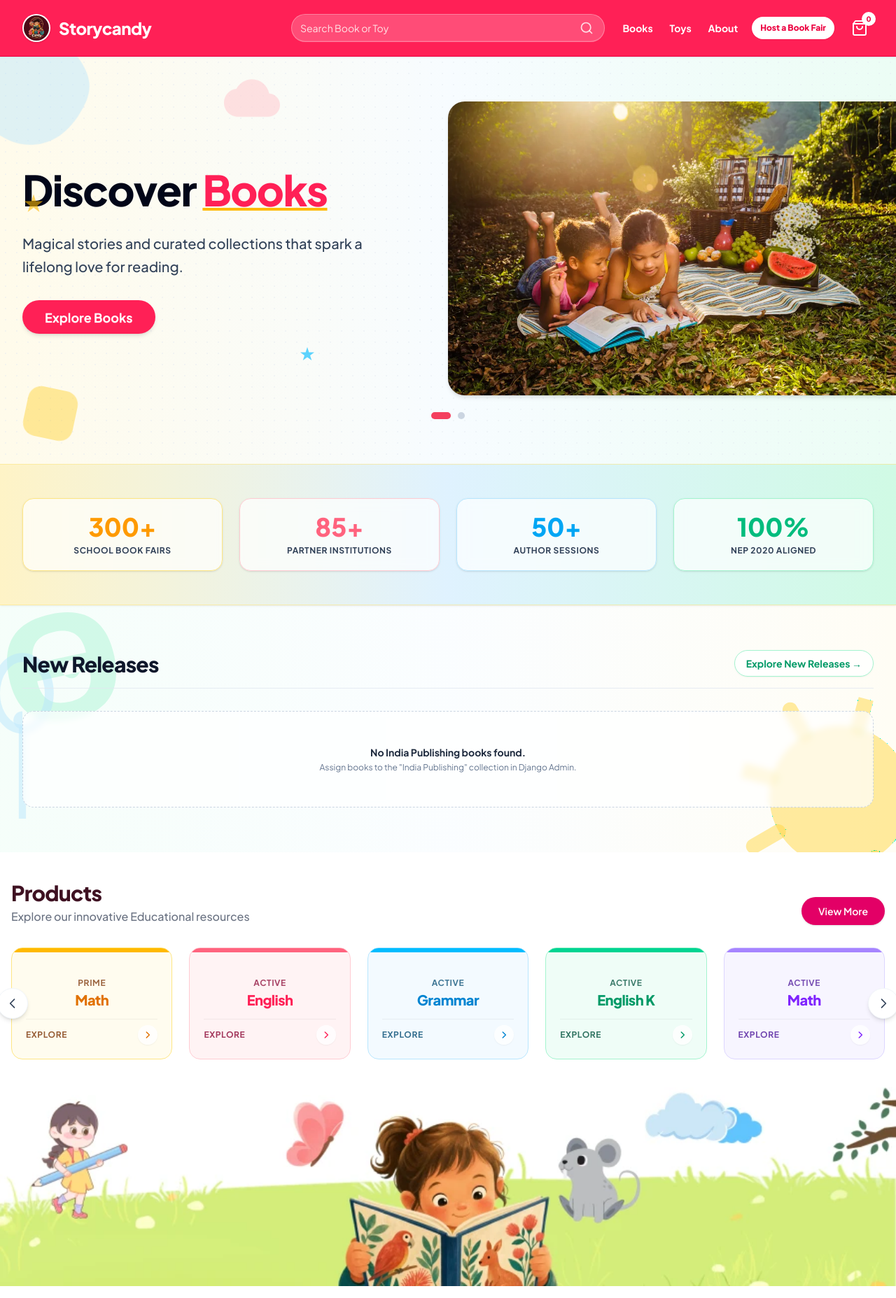
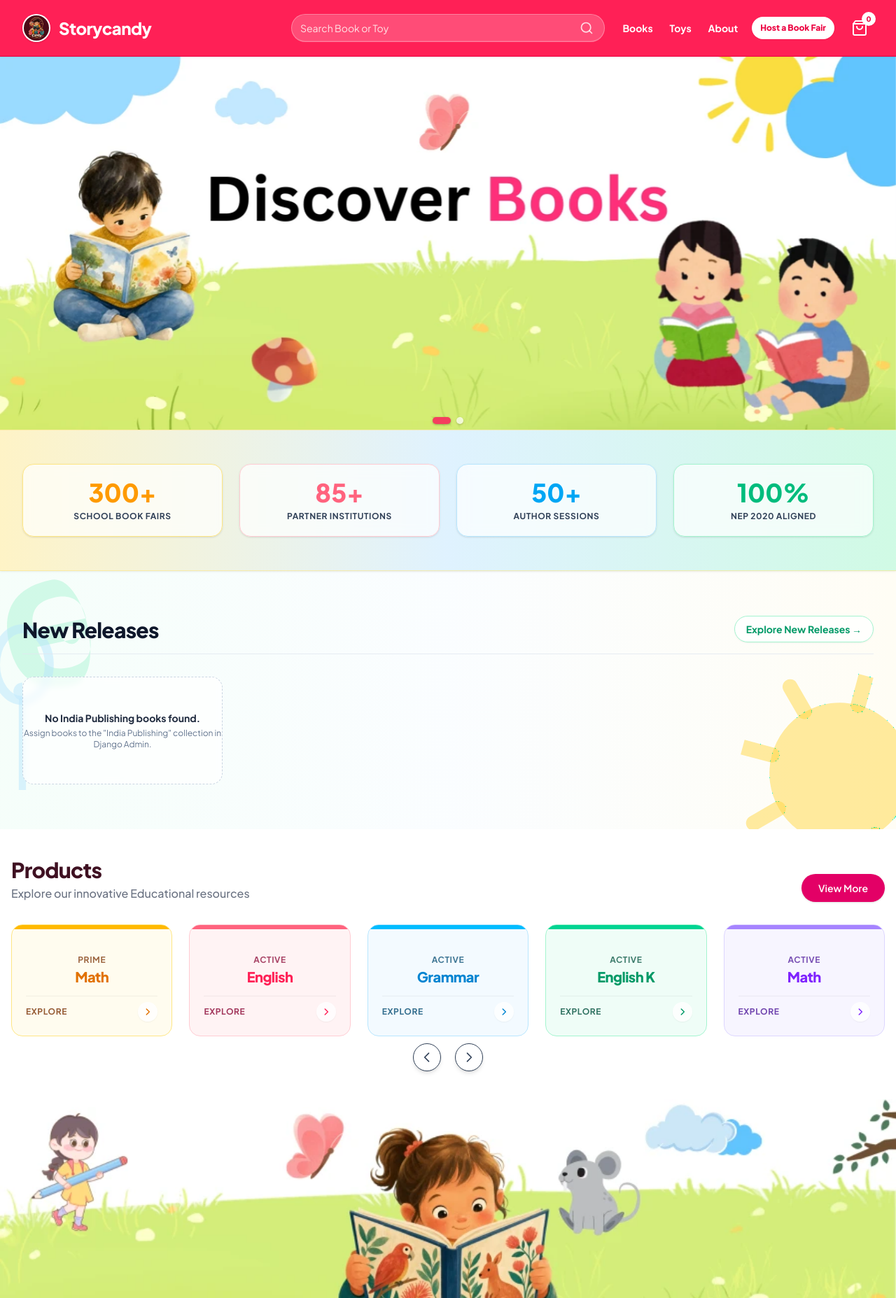
Before and after one commit to storycandy/storycandy-ecom-django, a Django app: page / in a window 1280 px wide. Shown: the top 1855 px of the page at 70% size. Run offline with Django 5.2, Linux system fonts and the light colour scheme; data that the repository does not hold is empty; parts of the project's set-up code (start-up, migrations or seed data) failed here and were passed over; some libraries are stand-ins or nearby versions.

Commit message:
Add UI changes for hero

```diff
--- a/store/templates/home.html
+++ b/store/templates/home.html
@@ -8,147 +8,49 @@
 <!-- Include Swiper CSS in <head> or above hero -->
 <link rel="stylesheet" href="https://cdn.jsdelivr.net/npm/swiper@11/swiper-bundle.min.css" />
 
-<!-- ==================== HERO SLIDER SECTION ==================== -->
-<section class="relative py-12 lg:py-16 overflow-hidden min-h-[480px] sm:min-h-[520px] flex flex-col justify-center bg-gradient-to-r from-amber-50 via-rose-50/50 via-sky-50/50 to-emerald-50">
-
-    <!-- Subtle Background Grid Pattern for Extra Texture -->
-    <div class="absolute inset-0 bg-[radial-gradient(#e2e8f0_1px,transparent_1px)] [background-size:16px_16px] opacity-40 pointer-events-none"></div>
-
-    <!-- Playful Background Vector Shapes (Left Side Desktop Enhancements) -->
-
-    <!-- Top-Left Blob -->
-    <div class="absolute -top-12 -left-12 sm:-top-16 sm:-left-16 w-40 h-40 sm:w-56 sm:h-56 text-sky-200/50 opacity-90 transform -rotate-12 pointer-events-none z-10">
-        <svg viewBox="0 0 200 200" xmlns="http://www.w3.org/2000/svg">
-            <path fill="currentColor" d="M38.8,-60.1C49.9,-53.4,58.3,-41.8,64.2,-29.1C70,-16.5,73.4,-2.8,70.8,9.7C68.1,22.2,59.4,33.5,49.5,43.2C39.6,52.9,28.5,60.9,15.7,65.2C2.9,69.5,-11.7,70,-25.1,65.5C-38.5,61.1,-50.8,51.6,-61.1,39.9C-71.5,28.2,-80,-1.1,-75.7,-26.6C-71.3,-52.1,-54,-73.7,-35.6,-78.3C-17.1,-82.9,2.4,-70.5,13.2,-63.9C24,-57.3,38.8,-60.1,38.8,-60.1Z" transform="translate(100 100)" />
-        </svg>
-    </div>
-
-    <!-- Floating Playful Cloud (Top-Left Accent) -->
-    <div class="hidden lg:block absolute top-8 left-1/4 w-20 h-20 text-rose-200/60 pointer-events-none z-10 animate-bounce" style="animation-duration: 4s;">
-        <svg viewBox="0 0 24 24" fill="currentColor">
-            <path d="M19.35 10.04C18.67 6.59 15.64 4 12 4 9.11 4 6.6 5.64 5.35 8.04 2.34 8.36 0 10.91 0 14c0 3.31 2.69 6 6 6h13c2.76 0 5-2.24 5-5 0-2.64-2.05-4.78-4.65-4.96z"/>
-        </svg>
-    </div>
-
-    <!-- Sparkling Stars (Left Side) -->
-    <div class="hidden lg:block absolute top-1/3 left-8 text-amber-400 opacity-80 pointer-events-none z-10 animate-pulse">
-        <svg class="w-8 h-8" fill="currentColor" viewBox="0 0 24 24">
-            <path d="M12 2l2.4 7.4H22l-6 4.6 2.3 7-6.3-4.6-6.3 4.6 2.3-7-6-4.6h7.6z"/>
-        </svg>
-    </div>
-
-    <div class="hidden lg:block absolute bottom-1/4 left-1/3 text-sky-400 opacity-70 pointer-events-none z-10 animate-pulse" style="animation-delay: 1s;">
-        <svg class="w-6 h-6" fill="currentColor" viewBox="0 0 24 24">
-            <path d="M12 2l2.4 7.4H22l-6 4.6 2.3 7-6.3-4.6-6.3 4.6 2.3-7-6-4.6h7.6z"/>
-        </svg>
-    </div>
-
-    <!-- Bottom Left Square Shape -->
-    <div class="absolute bottom-6 left-6 w-24 h-24 text-amber-300/50 opacity-90 transform rotate-12 pointer-events-none z-10">
-        <svg viewBox="0 0 200 200" xmlns="http://www.w3.org/2000/svg">
-            <rect fill="currentColor" x="25" y="25" width="150" height="150" rx="40" ry="40" />
-        </svg>
-    </div>
+<!-- ==================== HERO SLIDER SECTION (FULL WIDTH) ==================== -->
+<section class="relative w-full p-0 m-0 overflow-hidden bg-slate-50">
 
     <!-- Swiper Container -->
-    <div class="swiper heroSwiper w-full relative">
+    <div class="swiper heroSwiper w-full">
         <div class="swiper-wrapper">
 
             <!-- ==================== SLIDE 1: DISCOVER BOOKS ==================== -->
             <div class="swiper-slide">
-                <div class="relative min-h-[360px] sm:min-h-[420px] flex items-center">
+                <a href="{% url 'book_list' %}" class="block w-full">
+                    <!-- Desktop Banner Image -->
+                    <img src="{% static 'images/discover-books-desktop.webp' %}"
+                         alt="Discover Books"
+                         class="w-full h-auto hidden md:block object-cover block" />
 
-                    <!-- Right Side Image (Desktop) -->
-                    <div class="absolute inset-0 z-0 pointer-events-none hidden lg:block">
-                        <img src="{% static 'images/hero-bg.webp' %}"
-                             alt="Children enjoying books"
-                             class="w-1/2 h-full object-cover object-left ml-auto rounded-l-3xl shadow-md" />
+                    <!-- Mobile Banner Image -->
+                    <img src="{% static 'images/discover-books-mobile.webp' %}"
+                         alt="Discover Books"
+                         class="w-full h-auto md:hidden object-cover block" />
+                </a>
             </div>
 
-                    <!-- Background Cover (Mobile) -->
-                    <div class="absolute inset-0 z-0 pointer-events-none lg:hidden">
-                        <img src="{% static 'images/hero-bg.webp' %}"
-                             alt="Children enjoying books"
-                             class="w-full h-full object-cover object-left" />
-                        <div class="absolute inset-0 bg-gradient-to-t from-white/95 via-white/80 to-white/40"></div>
-                    </div>
+            <!-- ==================== SLIDE 2: DISCOVER TOYS ==================== -->
+            <div class="swiper-slide">
+                <a href="{% url 'book_list' %}" class="block w-full">
+                    <!-- Desktop Banner Image -->
+                    <img src="{% static 'images/discover-toys-desktop.webp' %}"
+                         alt="Discover Toys"
+                         class="w-full h-auto hidden md:block object-cover block" />
 
-                    <!-- Slide Content -->
-                    <div class="max-w-7xl mx-auto px-4 sm:px-6 lg:px-8 relative z-10 w-full">
-                        <div class="max-w-xl text-center lg:text-left space-y-4 sm:space-y-6 sm:pr-8">
-
-                            <!-- Main Direct Heading -->
-                            <h1 class="text-4xl sm:text-6xl font-black text-slate-950 tracking-tight leading-tight">
-                                Discover <span class="text-rose-500 underline decoration-amber-400 decoration-4">Books</span>
-                            </h1>
-
-                            <!-- Short Subtitle -->
-                            <p class="text-base sm:text-xl text-slate-700 font-medium leading-relaxed">
-                                Magical stories and curated collections that spark a lifelong love for reading.
-                            </p>
-
-                            <!-- Single CTA Button -->
-                            <div class="pt-2 flex justify-center lg:justify-start">
-                                <a href="{% url 'book_list' %}" class="btn bg-rose-500 hover:bg-rose-600 text-white border-none btn-md sm:btn-lg rounded-full px-8 shadow-md hover:shadow-lg transition-all duration-300 font-bold">
-                                    Explore Books
+                    <!-- Mobile Banner Image -->
+                    <img src="{% static 'images/discover-toys-mobile.webp' %}"
+                         alt="Discover Toys"
+                         class="w-full h-auto md:hidden object-cover block" />
                 </a>
             </div>
 
         </div>
-                    </div>
-                </div>
+
+        <!-- Pagination Dots Overlayed at Bottom -->
+        <div class="swiper-pagination !bottom-4 z-20 flex justify-center"></div>
     </div>
 
-            <!-- ==================== SLIDE 2: DISCOVER TOYS ==================== -->
-            <div class="swiper-slide">
-                <div class="relative min-h-[360px] sm:min-h-[420px] flex items-center">
-
-                    <!-- Right Side Image (Desktop) -->
-                    <div class="absolute inset-0 z-0 pointer-events-none hidden lg:block">
-                        <img src="{% static 'images/hero-bg.webp' %}"
-                             alt="Children playing with toys"
-                             class="w-1/2 h-full object-cover object-left ml-auto rounded-l-3xl shadow-md" />
-                    </div>
-
-                    <!-- Background Cover (Mobile) -->
-                    <div class="absolute inset-0 z-0 pointer-events-none lg:hidden">
-                        <img src="{% static 'images/hero-bg.webp' %}"
-                             alt="Children playing with toys"
-                             class="w-full h-full object-cover object-left" />
-                        <div class="absolute inset-0 bg-gradient-to-t from-white/95 via-white/80 to-white/40"></div>
-                    </div>
-
-                    <!-- Slide Content -->
-                    <div class="max-w-7xl mx-auto px-4 sm:px-6 lg:px-8 relative z-10 w-full">
-                        <div class="max-w-xl text-center lg:text-left space-y-4 sm:space-y-6 sm:pr-8">
-
-                            <!-- Main Direct Heading -->
-                            <h1 class="text-4xl sm:text-6xl font-black text-slate-950 tracking-tight leading-tight">
-                                Discover <span class="text-teal-500 underline decoration-amber-400 decoration-4">Toys</span>
-                            </h1>
-
-                            <!-- Short Subtitle -->
-                            <p class="text-base sm:text-xl text-slate-700 font-medium leading-relaxed">
-                                Playful, educational, and creative toys designed to spark imagination and curiosity.
-                            </p>
-
-                            <!-- Single CTA Button -->
-                            <div class="pt-2 flex justify-center lg:justify-start">
-                                <a href="{% url 'book_list' %}" class="btn bg-teal-500 hover:bg-teal-600 text-white border-none btn-md sm:btn-lg rounded-full px-8 shadow-md hover:shadow-lg transition-all duration-300 font-bold">
-                                    Explore Toys
-                                </a>
-                            </div>
-
-                        </div>
-                    </div>
-                </div>
-            </div>
-
-        </div>
-
-        <!-- Custom Pagination Dots Container -->
-        <div class="swiper-pagination !relative !bottom-0 mt-6 z-20 flex justify-center"></div>
-    </div>
 </section>
 
 <!-- Custom Bullet Styling -->
@@ -156,15 +58,17 @@
     .heroSwiper .swiper-pagination-bullet {
         width: 10px;
         height: 10px;
-        background-color: #cbd5e1;
-        opacity: 1;
+        background-color: #ffffff;
+        opacity: 0.7;
         transition: all 0.3s ease;
-        margin: 0 5px !important;
+        margin: 0 4px !important;
+        box-shadow: 0 1px 3px rgba(0,0,0,0.3);
     }
     .heroSwiper .swiper-pagination-bullet-active {
-        width: 28px;
+        width: 26px;
+        opacity: 1;
         border-radius: 9999px;
-        background-color: #f43f5e; /* Rose accent */
+        background-color: #f43f5e; /* Active accent color */
     }
 </style>
 
@@ -177,7 +81,7 @@
         const heroSwiper = new Swiper('.heroSwiper', {
             loop: true,
             autoplay: {
-                delay: 4500,
+                delay: 4000,
                 disableOnInteraction: false,
             },
             pagination: {
@@ -224,7 +128,7 @@
     <!-- Top Left: Elephant Shape (Emerald) -->
     <div class="absolute -top-10 -left-10 w-48 h-48 sm:w-64 sm:h-64 text-emerald-200/50 opacity-90 transform -rotate-12 pointer-events-none">
         <svg viewBox="0 0 200 200" xmlns="http://www.w3.org/2000/svg">
-            <path fill="currentColor" d="M100 40 C 60 40, 40 60, 40 100 C 40 140, 60 160, 100 160 C 140 160, 160 140, 160 100 C 160 60, 140 40, 100 40 Z M 100 60 C 120 60, 130 70, 130 90 L 70 90 C 70 70, 80 60, 100 60 Z M 100 110 L 130 110 C 130 130, 120 140, 100 140 C 80 140, 70 130, 70 110 Z M 110 95 C 115 95, 120 100, 120 105 C 120 110, 115 115, 110 115 C 105 115, 100 110, 100 105 C 100 100, 105 95, 110 95 Z"/>
+            <path fill="currentColor" d="M100 40 C 60 40, 40 60, 40 100 C 40 140, 60 160, 100 160 C 140 160, 140 40, 100 40 Z M 100 60 C 120 60, 130 70, 130 90 L 70 90 C 70 70, 80 60, 100 60 Z M 100 110 L 130 110 C 130 130, 120 140, 100 140 C 80 140, 70 130, 70 110 Z M 110 95 C 115 95, 120 100, 120 105 C 120 110, 115 115, 110 115 C 105 115, 100 110, 100 105 C 100 100, 105 95, 110 95 Z"/>
         </svg>
     </div>
 
@@ -246,6 +150,7 @@
     </div>
 
     <div class="max-w-7xl mx-auto px-4 sm:px-6 lg:px-8 relative z-10">
+        <!-- Section Header -->
         <div class="flex flex-col sm:flex-row justify-between items-start sm:items-end mb-8 gap-4 border-b border-slate-200/80 pb-4 relative z-10">
             <div>
                 <h2 class="text-2xl sm:text-3xl font-extrabold text-slate-900 tracking-tight">New Releases</h2>
@@ -255,21 +160,98 @@
             </a>
         </div>
 
-        <div class="grid grid-cols-2 sm:grid-cols-3 lg:grid-cols-4 gap-6 relative z-10">
+        <!-- Universal Swiper Carousel (Desktop & Mobile) -->
+        <div class="relative z-10">
+            <div class="swiper newReleasesSwiper">
+                <div class="swiper-wrapper">
                     {% for book in india_publishing_books %}
+                        <div class="swiper-slide h-auto">
                             {% include 'partials/_book_card.html' with book=book %}
+                        </div>
                     {% empty %}
-                <div class="col-span-full text-center py-12 bg-white/70 backdrop-blur-xs rounded-2xl border border-dashed border-slate-300 relative z-10">
+                        <div class="swiper-slide w-full">
+                            <div class="text-center py-12 bg-white/70 backdrop-blur-xs rounded-2xl border border-dashed border-slate-300">
                                 <p class="text-slate-800 font-bold text-sm">No India Publishing books found.</p>
                                 <p class="text-xs text-slate-500 mt-1">Assign books to the "India Publishing" collection in Django Admin.</p>
                             </div>
+                        </div>
                     {% endfor %}
+                </div>
+
+                <!-- Pagination Dots (Positioned further down below the cards) -->
+                <div class="swiper-pagination !relative !bottom-0 mt-8 flex justify-center"></div>
+            </div>
         </div>
     </div>
 </section>
 
-<!-- 1. ADD SWIPER CSS IN YOUR <head> OR AT THE TOP -->
+<!-- Shared Pagination Dot Styling (Matching Hero Navigation) -->
+<style>
+    .newReleasesSwiper .swiper-pagination-bullet {
+        width: 10px;
+        height: 10px;
+        background-color: #cbd5e1;
+        opacity: 1;
+        transition: all 0.3s ease;
+        margin: 0 4px !important;
+    }
+    .newReleasesSwiper .swiper-pagination-bullet-active {
+        width: 26px;
+        border-radius: 9999px;
+        background-color: #059669; /* Emerald accent for this section */
+    }
+</style>
+
+<!-- Swiper Initialization Script -->
+<script>
+    document.addEventListener('DOMContentLoaded', function () {
+        const newReleasesSwiper = new Swiper('.newReleasesSwiper', {
+            slidesPerView: 2,
+            spaceBetween: 16,
+            pagination: {
+                el: '.newReleasesSwiper .swiper-pagination',
+                clickable: true,
+            },
+            breakpoints: {
+                640: {
+                    slidesPerView: 3,
+                    spaceBetween: 20,
+                },
+                1024: {
+                    slidesPerView: 4,
+                    spaceBetween: 24,
+                }
+            }
+        });
+    });
+</script>
+
+<!-- 1. SWIPER CSS -->
 <link rel="stylesheet" href="https://cdn.jsdelivr.net/npm/swiper@11/swiper-bundle.min.css" />
+
+<!-- SECTION STYLING FOR LOWER NAVIGATION ARROWS -->
+<style>
+    /* Add extra padding at the bottom for the buttons */
+    .category-section-wrapper {
+        padding-bottom: 50px;
+    }
+
+    /* Move custom buttons below the slides */
+    .swiper-button-prev-custom,
+    .swiper-button-next-custom {
+        top: auto !important;
+        bottom: 0px !important;
+        transform: none !important;
+    }
+
+    /* Center-align the back/next buttons at the bottom */
+    .swiper-button-prev-custom {
+        left: calc(50% - 50px) !important;
+    }
+    .swiper-button-next-custom {
+        right: calc(50% - 50px) !important;
+    }
+</style>
 
 <section class="max-w-7xl mx-auto px-4 py-10 overflow-hidden">
     <div class="flex flex-col sm:flex-row sm:items-end justify-between mb-8 gap-4">
@@ -283,8 +265,7 @@
     </div>
 
     <!-- Swiper Slider Container -->
-    <div class="relative group">
-        <!-- Overflow hidden on mobile to stop horizontal page scrolling, visible on larger screens -->
+    <div class="relative group category-section-wrapper">
         <div class="swiper category-swiper w-full py-4 overflow-hidden sm:!overflow-visible">
             <div class="swiper-wrapper">
                 {% for category in edu_categories %}
@@ -293,21 +274,19 @@
                     class="group/card relative flex flex-col justify-between h-40 p-5 rounded-2xl border transition-all duration-300 hover:-translate-y-1 hover:shadow-md overflow-hidden
                     {% cycle 'bg-amber-50/80 border-amber-200 text-amber-900' 'bg-rose-50/80 border-rose-200 text-rose-900' 'bg-sky-50/80 border-sky-200 text-sky-900' 'bg-emerald-50/80 border-emerald-200 text-emerald-900' 'bg-violet-50/80 border-violet-200 text-violet-900' %}">
 
-                        <!-- Top Accent Bar (Cycles Matching Pastel Color) -->
+                        <!-- Top Accent Bar -->
                         <div class="absolute top-0 left-0 right-0 h-1.5
                             {% cycle 'bg-amber-400' 'bg-rose-400' 'bg-sky-400' 'bg-emerald-400' 'bg-violet-400' %}"></div>
 
-                        <!-- Category Name with Smart Word Handling -->
+                        <!-- Category Name -->
                         <div class="flex-1 flex flex-col justify-center text-center leading-snug pt-2">
                             {% with words=category.name.split %}
                                 {% if words|length == 1 or words.0|length == 1 %}
-                                    <!-- Single-word OR 1-letter first word -->
                                     <span class="text-xl font-extrabold tracking-tight
                                         {% cycle 'text-amber-600' 'text-rose-500' 'text-sky-600' 'text-emerald-600' 'text-violet-600' %}">
                                         {{ category.name }}
                                     </span>
                                 {% else %}
-                                    <!-- Standard multi-word -->
                                     <span class="text-xs uppercase tracking-wider font-bold opacity-75">
                                         {{ words.0 }}
                                     </span>
@@ -322,8 +301,6 @@
                         <!-- Card Footer Indicator -->
                         <div class="flex items-center justify-between pt-2 border-t border-black/5">
                             <span class="text-xs font-bold uppercase tracking-wider opacity-80">Explore</span>
-
-                            <!-- Action Button -->
                             <div class="w-7 h-7 rounded-full bg-white/80 flex items-center justify-center shadow-xs transition-all duration-200
                                 {% cycle 'text-amber-600 group-hover/card:bg-amber-400 group-hover/card:text-white' 'text-rose-500 group-hover/card:bg-rose-400 group-hover/card:text-white' 'text-sky-600 group-hover/card:bg-sky-400 group-hover/card:text-white' 'text-emerald-600 group-hover/card:bg-emerald-400 group-hover/card:text-white' 'text-violet-600 group-hover/card:bg-violet-400 group-hover/card:text-white' %}">
                                 <svg class="w-3.5 h-3.5 transform group-hover/card:translate-x-0.5 transition-transform" fill="none" stroke="currentColor" viewBox="0 0 24 24">
@@ -337,48 +314,29 @@
             </div>
         </div>
 
-        <!-- Custom Navigation Buttons -->
-        <button class="swiper-button-prev-custom absolute left-1 sm:-left-5 top-1/2 -translate-y-1/2 z-10 w-9 h-9 sm:w-11 sm:h-11 bg-white/90 sm:bg-white text-slate-700 rounded-full shadow-md hover:bg-slate-800 hover:text-white border border-slate-100 flex items-center justify-center transition-all duration-200 focus:outline-none">
-            <svg class="w-4 h-4 sm:w-5 sm:h-5" fill="none" stroke="currentColor" viewBox="0 0 24 24"><path stroke-linecap="round" stroke-linejoin="round" stroke-width="2" d="M15 19l-7-7 7-7"></path></svg>
+        <!-- Custom Navigation Buttons (Positioned at bottom) -->
+        <button class="swiper-button-prev-custom absolute z-10 w-10 h-10 bg-white text-slate-700 rounded-full shadow-md hover:bg-slate-800 hover:text-white border border-slate-200 flex items-center justify-center transition-all duration-200 focus:outline-none">
+            <svg class="w-5 h-5" fill="none" stroke="currentColor" viewBox="0 0 24 24"><path stroke-linecap="round" stroke-linejoin="round" stroke-width="2" d="M15 19l-7-7 7-7"></path></svg>
         </button>
-        <button class="swiper-button-next-custom absolute right-1 sm:-right-5 top-1/2 -translate-y-1/2 z-10 w-9 h-9 sm:w-11 sm:h-11 bg-white/90 sm:bg-white text-slate-700 rounded-full shadow-md hover:bg-slate-800 hover:text-white border border-slate-100 flex items-center justify-center transition-all duration-200 focus:outline-none">
-            <svg class="w-4 h-4 sm:w-5 sm:h-5" fill="none" stroke="currentColor" viewBox="0 0 24 24"><path stroke-linecap="round" stroke-linejoin="round" stroke-width="2" d="M9 5l7 7-7 7"></path></svg>
+        <button class="swiper-button-next-custom absolute z-10 w-10 h-10 bg-white text-slate-700 rounded-full shadow-md hover:bg-slate-800 hover:text-white border border-slate-200 flex items-center justify-center transition-all duration-200 focus:outline-none">
+            <svg class="w-5 h-5" fill="none" stroke="currentColor" viewBox="0 0 24 24"><path stroke-linecap="round" stroke-linejoin="round" stroke-width="2" d="M9 5l7 7-7 7"></path></svg>
         </button>
     </div>
 </section>
 
 <img src="{% static 'images/prop-bg-1.webp' %}" alt="Kids Read Storycandy Books" class="min-w-full" />
 
+<!-- 2. SWIPER JS AND INITIALIZATION -->
+<script src="https://cdn.jsdelivr.net/npm/swiper@11/swiper-bundle.min.js"></script>
 <script>
     document.addEventListener('DOMContentLoaded', function () {
         new Swiper('.category-swiper', {
-            slidesPerView: 1.2,
+            slidesPerView: 2, // 2 fully visible cards on mobile
             spaceBetween: 16,
             loop: true,
             navigation: {
                 nextEl: '.swiper-button-next-custom',
                 prevEl: '.swiper-button-prev-custom',
-            },
-            breakpoints: {
-                480: { slidesPerView: 2, spaceBetween: 16 },
-                768: { slidesPerView: 3, spaceBetween: 20 },
-                1024: { slidesPerView: 4, spaceBetween: 24 },
-            },
-        });
-    });
-</script>
-
-<!-- 3. ADD SWIPER JS AND INITIALIZE IT -->
-<script src="https://cdn.jsdelivr.net/npm/swiper@11/swiper-bundle.min.js"></script>
-<script>
-    document.addEventListener('DOMContentLoaded', function () {
-        new Swiper('.category-swiper', {
-            slidesPerView: 2,
-            spaceBetween: 16,
-            loop: true,
-            navigation: {
-                nextEl: '.swiper-button-next',
-                prevEl: '.swiper-button-prev',
             },
             breakpoints: {
                 640: {
```
Also changed, not shown: store/static/images/discover-books-desktop.webp (added), store/static/images/discover-books-mobile.webp (added), store/static/images/discover-toys-desktop.webp (added), store/static/images/discover-toys-mobile.webp (added), theme/static/css/dist/styles.css. Lines whose indentation alone changed are shown as unchanged.
